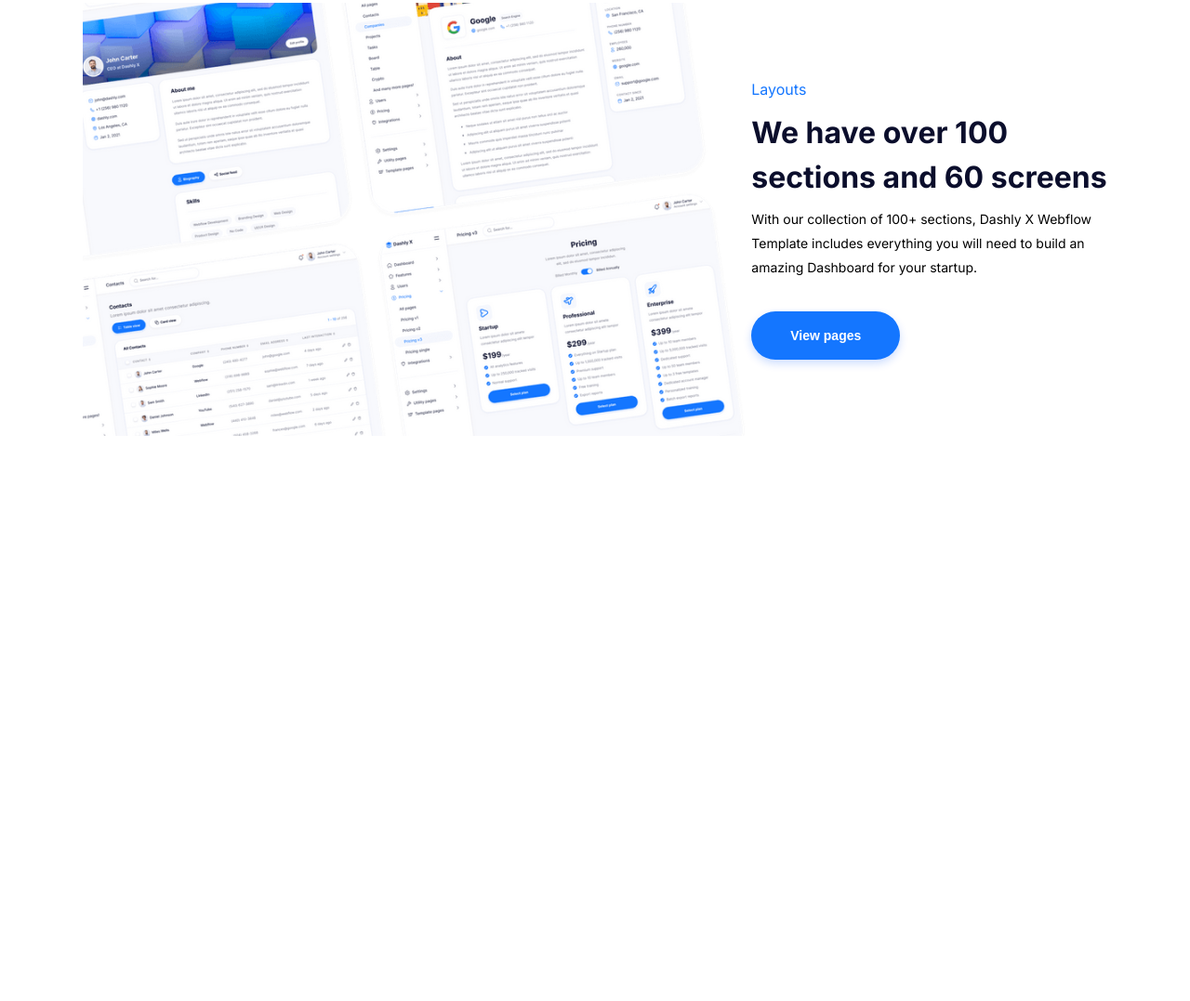
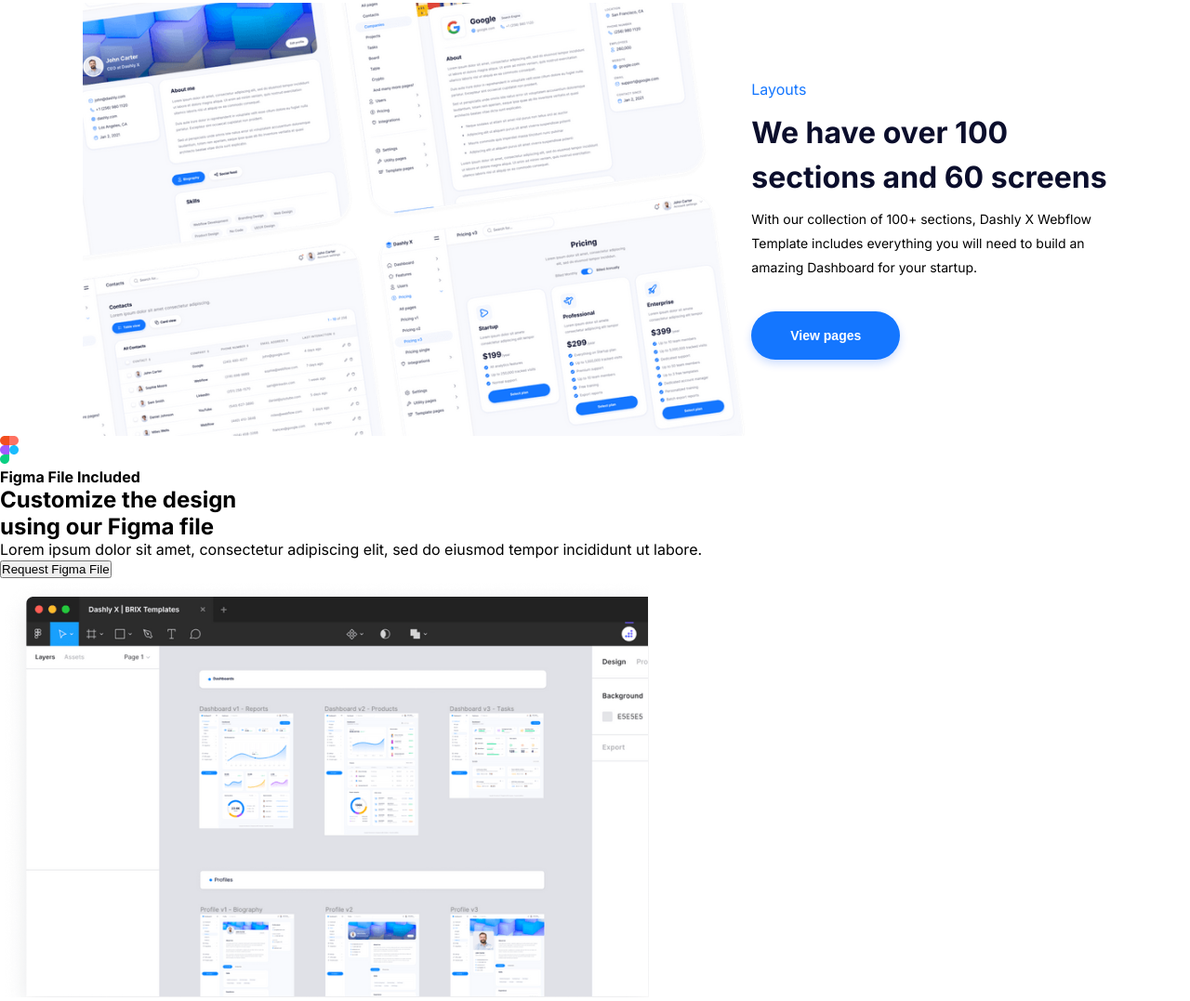
Before and after one commit to remix2021687/LayoutWeb_10, a plain HTML site: page index.html in a window 1280 px wide. Shown: the part 1354-2431 px from the top of the page at 93% size. Before the commit the page ends 1823 px from the top, so only its background shows below. Drawn offline with Linux system fonts and the light colour scheme.

Commit message:
Update index.html

```diff
--- a/index.html
+++ b/index.html
@@ -66,6 +66,20 @@
             <button>View pages</button>
         </div>
     </div>
+    <div class="stpe-4">
+        <div class="step-4-left">
+            <div class="figma-logo">
+                <img src="img/figma.logo.svg" alt="">
+                <h4>Figma File Included</h4>
+            </div>
+            <h2>Customize the design <br>
+                 using our Figma file</h2>
+            <p>Lorem ipsum dolor sit amet, consectetur adipiscing elit,
+                sed do eiusmod tempor incididunt ut labore.</p>
+            <button>Request Figma File</button>
+        </div>
+        <img src="img/step-4-img-1.png" alt="">
+    </div>
     <script src="js/index.js"></script>
 </body>
 </html>
```
